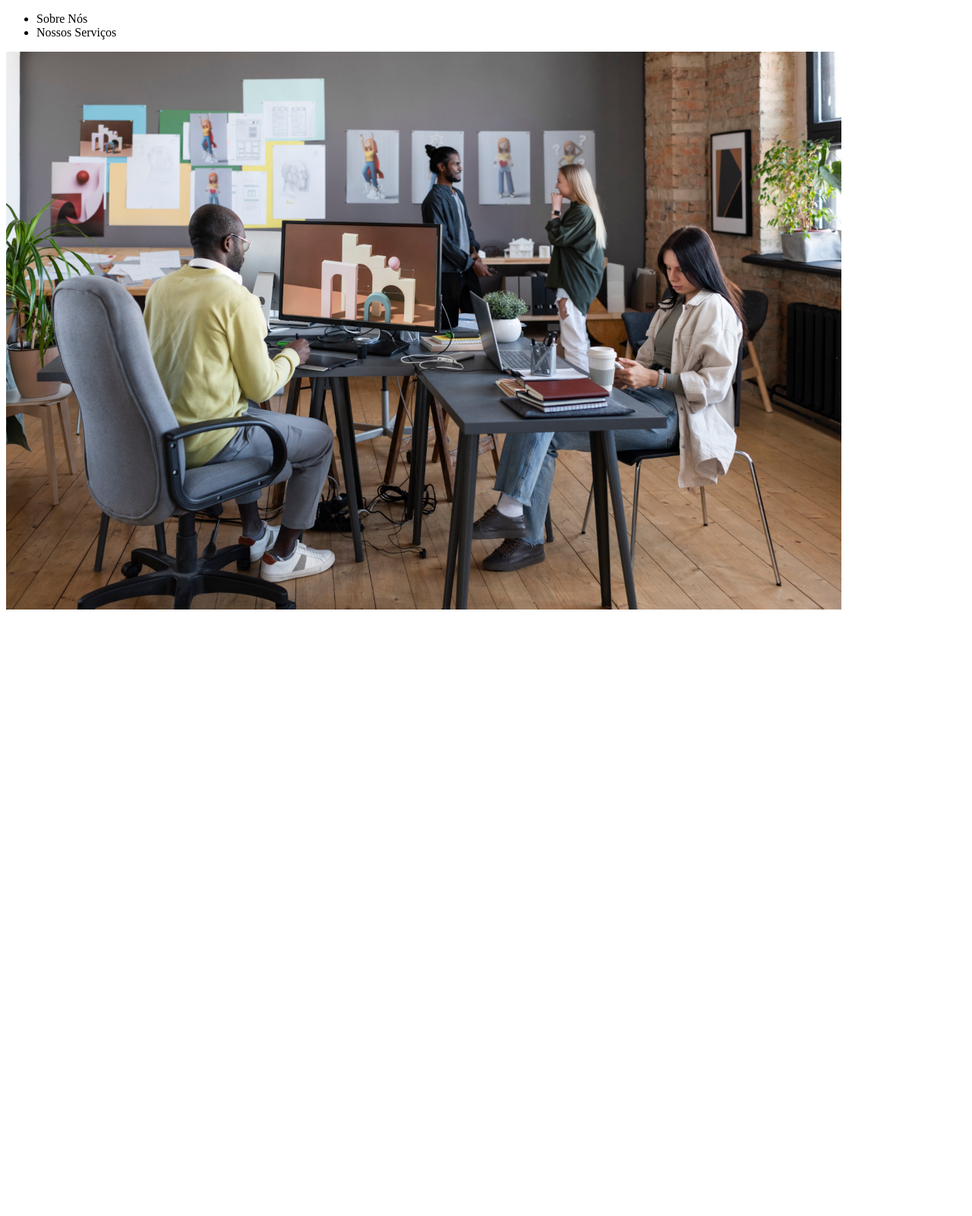
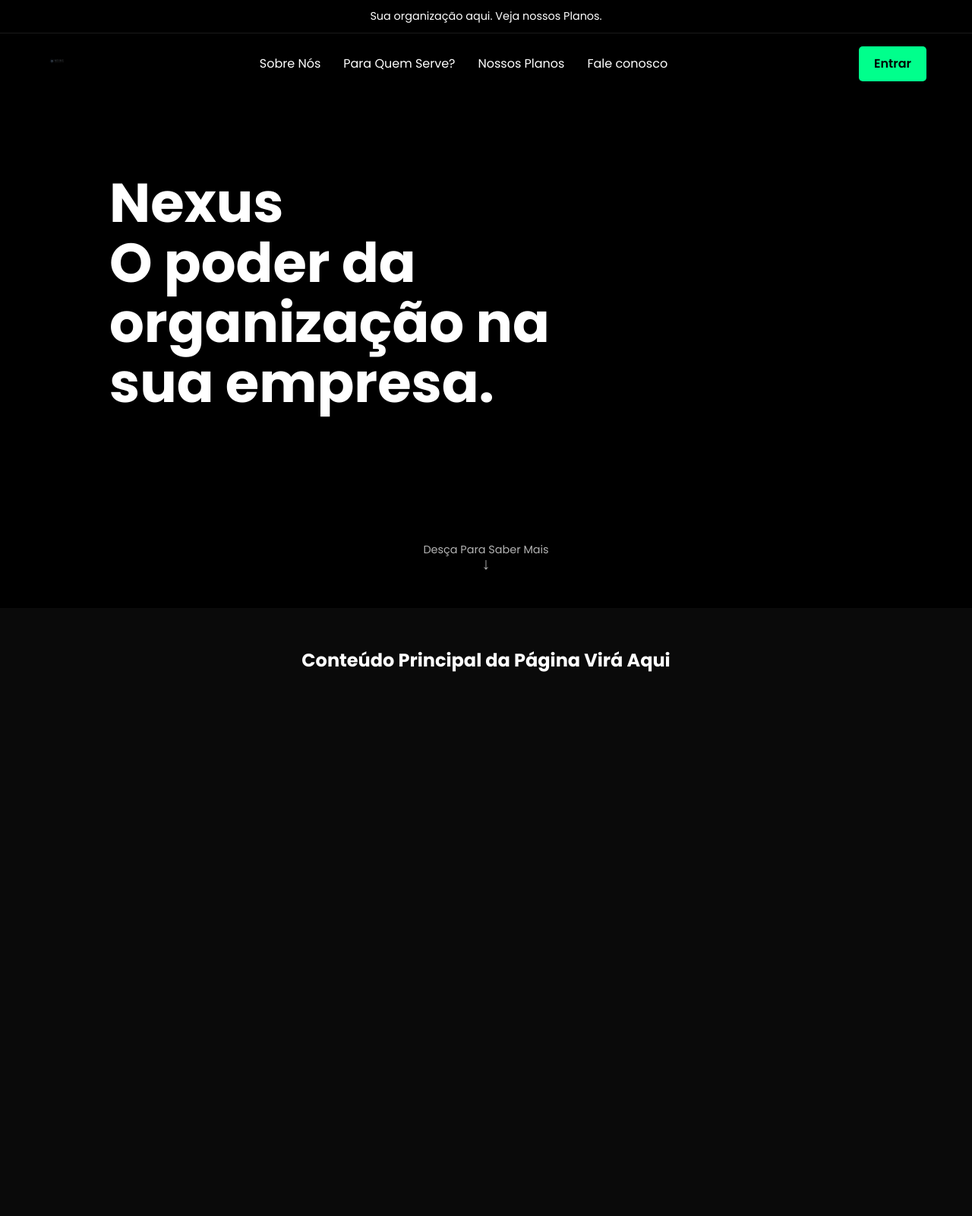
Before and after one commit to Pedrinho-886/sistema_publicidade, a PHP site: page / in a window 1280 px wide. Shown: the whole page at 76% size. Before the commit the page ends 802 px from the top, so only its background shows below. Run offline with PHP 8.4, Linux system fonts and the light colour scheme.

Commit message:
arrumei o header, falta arrumar as imagens

```diff
--- a/Desenvolvimento/index.html
+++ b/Desenvolvimento/index.html
@@ -1,25 +1,56 @@
 <!DOCTYPE html>
 <html lang="pt-br">
-
 <head>
     <meta charset="UTF-8">
     <meta name="viewport" content="width=device-width, initial-scale=1.0">
-    <title>Nome da empresa</title>
+    <title>Nexus</title>
+    <link rel="stylesheet" href="style.css">
 </head>
-
 <body>
 
-    <header>
+    <header class="page-header">
 
-        <nav>
-            <ul>
-                <li>Sobre Nós</li>
-                <li>Nossos Serviços</li>
-            </ul>
-        </nav>
-        <img src="imagens/pessoas-trabalhando-juntas-em-um-estudio-de-animacao.jpg" alt="foto-capa">
+        <div class="top-banner">
+            <p>Sua organização aqui. <a href="#">Veja nossos Planos.</a>
+       </p>
+        </div>
+
+        <div class="nav-bar">
+
+            <div class="logo">
+                <img src="possivel-logo.png" alt="Logo da nossa Empresa">
+            </div>
+
+            <nav class="main-nav">
+                <ul>
+                    <li><a href="#">Sobre Nós</a></li>
+                    <li><a href="#">Para Quem Serve?</a></li>
+                    <li><a href="#">Nossos Planos</a></li>
+                    <li><a href="#">Fale conosco</a></li>
+                </ul>
+            </nav>
+
+            <a href="#" class="btn btn-primary">Entrar</a>
+        </div>
+
+        <div class="hero-section">
+            <div class="hero-image"></div>
+
+            <div class="hero-content">
+                <h1>Nexus<br>O poder da organização na sua empresa.</h1>
+            </div>
+
+            <div class="scroll-discover">
+                <span>Desça Para Saber Mais</span>
+                <span class="arrow-down">↓</span>
+            </div>
+        </div>
+
     </header>
+
+    <main>
+        <h2>Conteúdo Principal da Página Virá Aqui</h2>
+        </main>
+
 </body>
-
-
 </html>
--- /dev/null
+++ b/Desenvolvimento/style.css
@@ -0,0 +1,183 @@
+@import url('https://fonts.googleapis.com/css2?family=Poppins:wght@400;600;700&display=swap');
+
+/* Reset Básico e Variáveis */
+:root {
+    --primary-color: #000;
+    --text-color: #fff;
+    --accent-color: #00ff8c;
+    --font-family: 'Poppins', sans-serif;
+    --nav-bar-height: 80px;
+}
+
+* {
+    margin: 0;
+    padding: 0;
+    box-sizing: border-box;
+}
+
+body {
+    font-family: var(--font-family);
+    color: var(--text-color);
+    background-color: var(--primary-color);
+    line-height: 1.6;
+}
+
+a {
+    color: var(--text-color);
+    text-decoration: none;
+    transition: color 0.3s;
+}
+
+ul {
+    list-style: none;
+}
+
+/* -------------------- ESTILOS GERAIS DE BOTÃO -------------------- */
+.btn {
+    padding: 10px 20px;
+    border-radius: 5px;
+    font-weight: 600;
+    display: inline-flex;
+    align-items: center;
+    gap: 10px;
+    white-space: nowrap;
+}
+
+.btn-primary {
+    background-color: var(--accent-color);
+    color: var(--primary-color);
+}
+
+.btn-secondary {
+    background-color: rgba(255, 255, 255, 0.1);
+    border: 1px solid rgba(255, 255, 255, 0.3);
+    border-radius: 50px;
+}
+
+/* -------------------- CABEÇALHO COMPLETO-------------------- */
+.page-header {
+    width: 100%;
+    /* Vai ocupar toda a altura */
+    height: 100vh;
+    position: relative;
+}
+
+.top-banner {
+    background-color: var(--primary-color);
+    text-align: center;
+    padding: 10px 0;
+    font-size: 0.9em;
+    border-bottom: 1px solid rgba(255, 255, 255, 0.1);
+}
+
+.nav-bar {
+    display: flex;
+    justify-content: space-between;
+    align-items: center;
+    max-width: 1200px;
+    margin: 0 auto;
+    padding: 15px 20px;
+    height: var(--nav-bar-height); /* Isso aqui vai garantir a altura da navegação */
+    z-index: 10;
+    position: relative; /* pro menu ficar em cima */
+}
+
+.logo img {
+    height: 30px;
+}
+
+.main-nav ul {
+    display: flex;
+    gap: 30px;
+}
+
+/* -------------------- SEÇÃO HERO (DENTRO DO HEADER) -------------------- */
+.hero-section {
+    position: absolute; /* Permite que o conteúdo Hero cubra o restante da área */
+    top: 0;
+    left: 0;
+    width: 100%;
+    height: 100%; /* Ocupa a altura total do page-header (100vh) */
+    display: flex;
+    align-items: center;
+    padding: 20px;
+    z-index: 0; /* Fica atrás da barra de navegação */
+}
+
+.hero-image {
+    position: absolute;
+    top: 0;
+    left: 0;
+    width: 100%;
+    height: 100%;
+    /* Adicionei a imagem de fundo aqui */
+    background-image: url('');
+    background-size: cover;
+    background-position: center 30%;
+    background-repeat: no-repeat;
+    filter: brightness(0.6);
+    z-index: 1;
+}
+
+.hero-content {
+    position: relative;
+    z-index: 2; /* Acima da imagem */
+    max-width: 600px;
+    margin-left: 10%;
+}
+
+.hero-content h1 {
+    font-size: 4.5em;
+    font-weight: 700;
+    line-height: 1.1;
+    margin-bottom: 30px;
+}
+
+.scroll-discover {
+    position: absolute;
+    bottom: 30px;
+    left: 50%;
+    transform: translateX(-50%);
+    text-align: center;
+    font-size: 0.9em;
+    color: rgba(255, 255, 255, 0.7);
+    z-index: 2;
+}
+
+.arrow-down {
+    display: block;
+    font-size: 1.5em;
+    animation: bounce 1.5s infinite;
+}
+
+@keyframes bounce {
+    0%, 20%, 50%, 80%, 100% { transform: translateY(0); }
+    40% { transform: translateY(-10px); }
+    60% { transform: translateY(-5px); }
+}
+
+/* -------------------- ESPAÇAMENTO DO CONTEÚDO PRINCIPAL -------------------- */
+main {
+    padding-top: 50px;
+    min-height: 100vh;
+    background-color: #0a0a0a;
+    text-align: center;
+}
+
+/* -------------------- RESPONSIVIDADE -------------------- */
+@media (max-width: 900px) {
+    .main-nav {
+        display: none;
+    }
+    .nav-bar {
+        justify-content: space-around;
+    }
+    .hero-content {
+        margin-left: 0;
+        text-align: center;
+        max-width: 90%;
+    }
+    .hero-content h1 {
+        font-size: 3em;
+    }
+}
```
Also changed, not shown: Desenvolvimento/css/style.css (+181 -11 lines), Desenvolvimento/imagens/Gemini_Generated_Image_o4uthgo4uthgo4ut.png (added), Desenvolvimento/pessoas-trabalhando-juntas-em-um-estudio-de-animacao.jpg (renamed from Desenvolvimento/imagens/pessoas-trabalhando-juntas-em-um-estudio-de-animacao.jpg), Desenvolvimento/possivel-logo.png (added).
